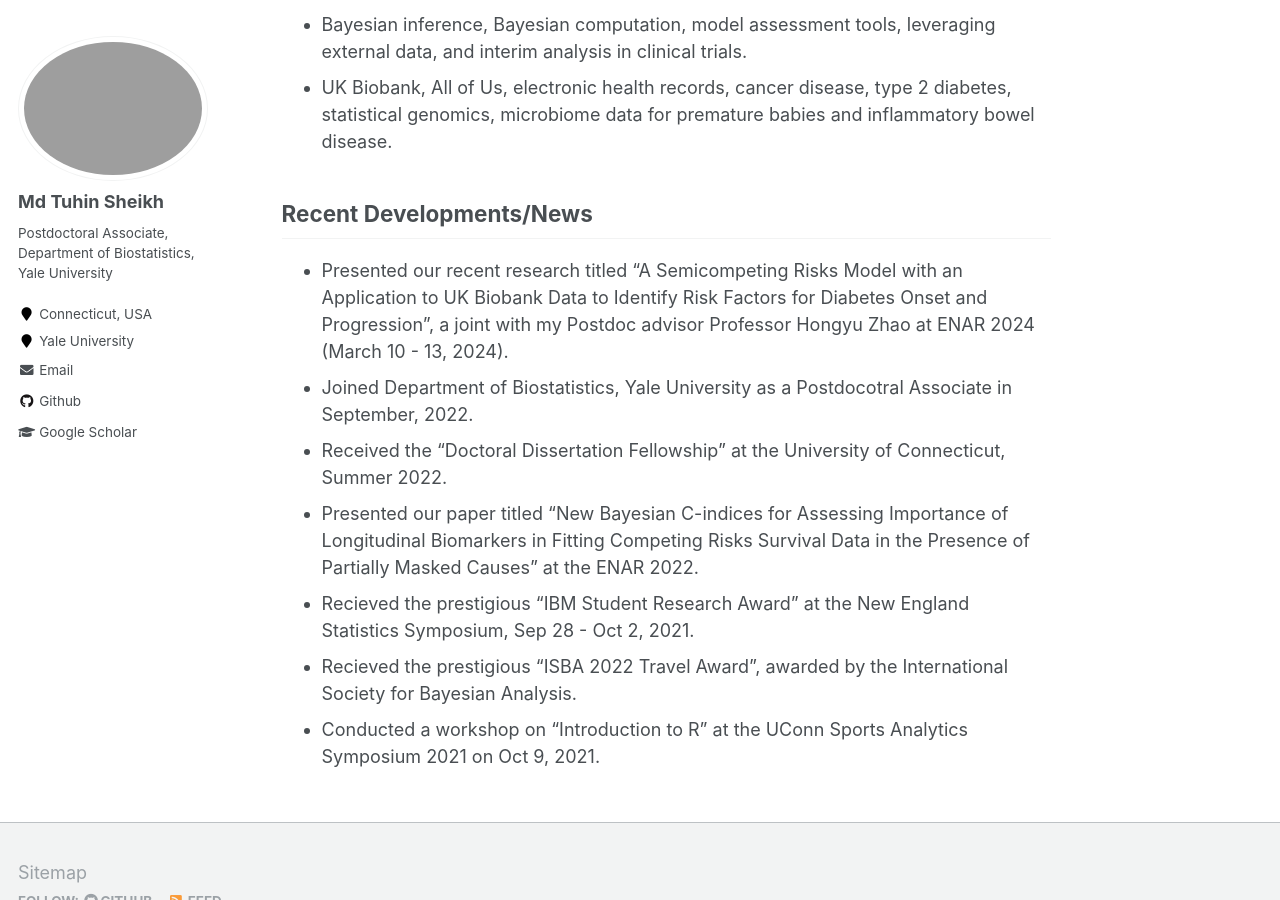
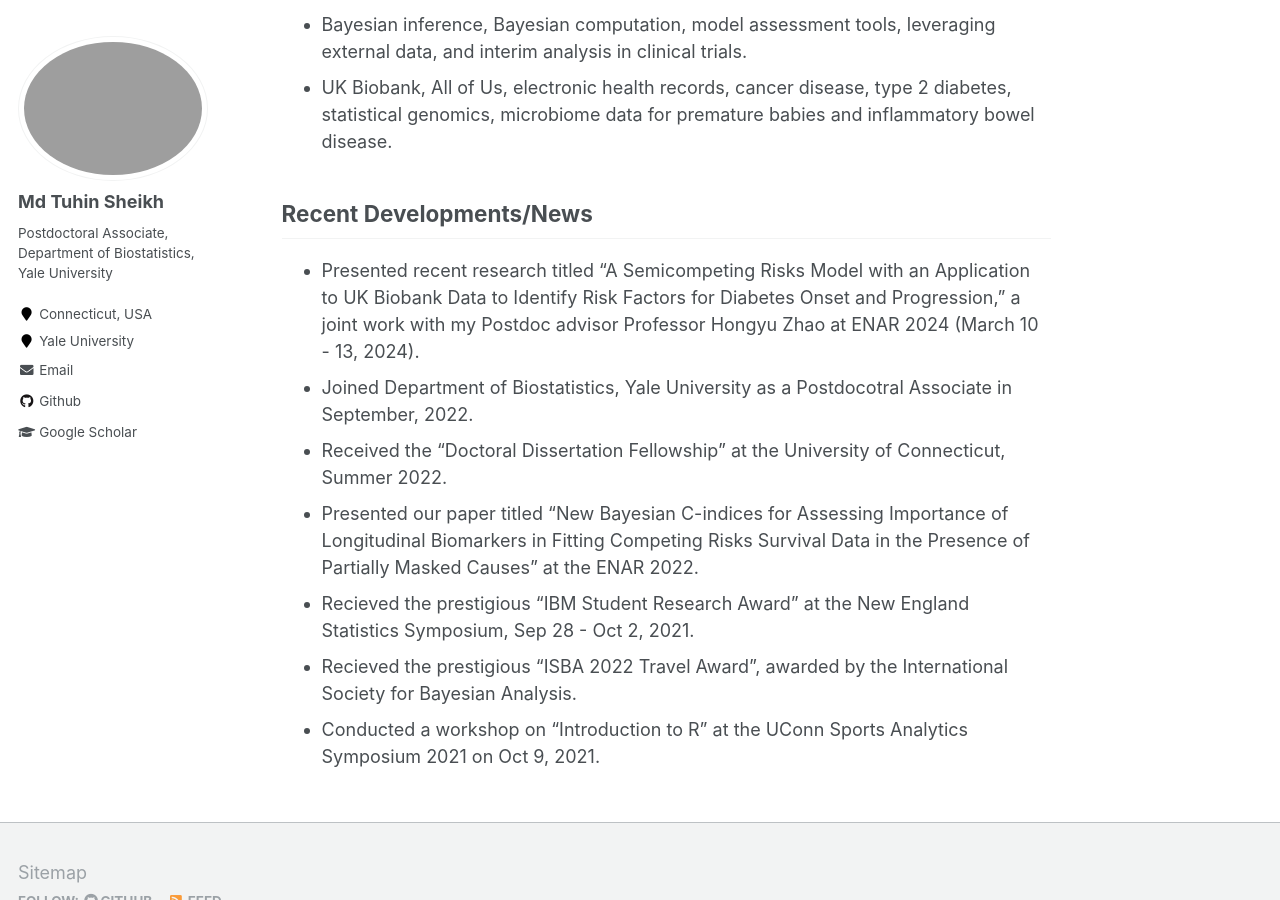
Before and after one commit to mdtuhinsheikh/mdtuhinsheikh.github.io, a Jekyll site: the page built from _pages/about.md, in a window 1280 px wide and 900 px high, scrolled down 500 px. Built offline with Jekyll 4.4.1, drawn with Linux system fonts in a browser that asks for light colours.

Commit message:
Update about.md

```diff
--- a/_pages/about.md
+++ b/_pages/about.md
@@ -17,7 +17,7 @@ Please find my CV at [here](https://www.dropbox.com/scl/fi/sy1u8rr8v88s0ng293otr
 - UK Biobank, All of Us, electronic health records, cancer disease, type 2 diabetes, statistical genomics, microbiome data for premature babies and inflammatory bowel disease.
 
 ## Recent Developments/News
-* Presented our recent research titled "A Semicompeting Risks Model with an Application to UK Biobank Data to Identify Risk Factors for Diabetes Onset and Progression", a joint with my Postdoc advisor Professor Hongyu Zhao at ENAR 2024 (March 10 - 13, 2024).
+* Presented recent research titled "A Semicompeting Risks Model with an Application to UK Biobank Data to Identify Risk Factors for Diabetes Onset and Progression," a joint work with my Postdoc advisor Professor Hongyu Zhao at ENAR 2024 (March 10 - 13, 2024).
 * Joined Department of Biostatistics, Yale University as a Postdocotral Associate in September, 2022.
 * Received the "Doctoral Dissertation Fellowship" at the University of Connecticut, Summer 2022.
 * Presented our paper titled "New Bayesian C-indices for Assessing Importance of Longitudinal Biomarkers in Fitting Competing Risks Survival Data in the Presence of Partially Masked Causes" at the ENAR 2022.
```
